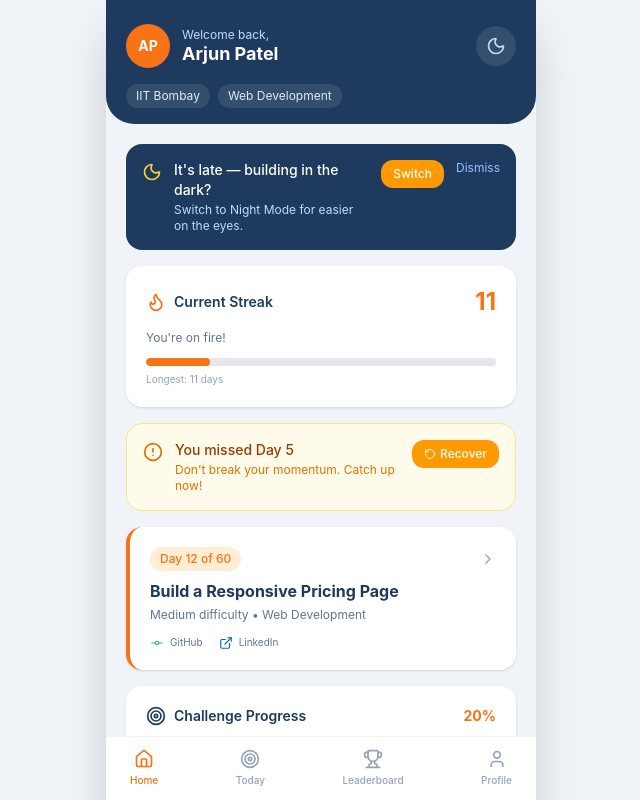
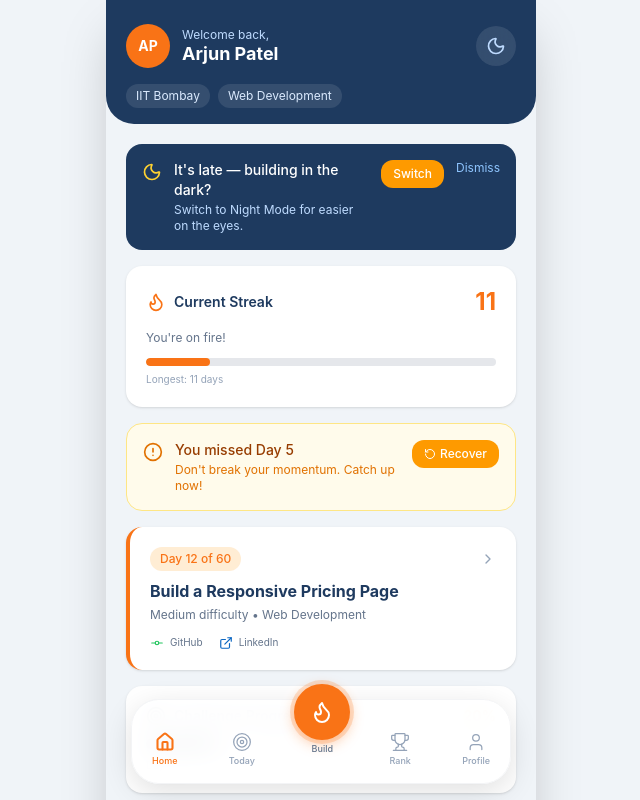
Before and after one commit to mohdshihan8/abtalks-redesign, a Next.js app: page /dashboard in a window 1280 px wide. Shown: the top 800 px of the page, without its empty margins (319-959 px from the left). Built offline with nearby package versions, Linux system fonts and the light colour scheme.

Commit message:
Add floating pill BottomNav with center FAB across all pages

```diff
--- a/src/app/dashboard/page.tsx
+++ b/src/app/dashboard/page.tsx
@@ -1,5 +1,6 @@
 'use client';
 
+import BottomNav from '@/components/BottomNav';
 import { useState, useEffect } from 'react';
 import Link from 'next/link';
 import { motion } from 'framer-motion';
@@ -67,7 +68,7 @@ export default function DashboardPage() {
   };
 
   return (
-    <main className={`min-h-screen pb-28 transition-colors ${nightMode ? 'bg-[#0f172a]' : 'bg-[#f0f4f8]'}`}>
+    <main className={`min-h-screen pb-24 transition-colors ${nightMode ? 'bg-[#0f172a]' : 'bg-[#f0f4f8]'}`}>
       {/* Header */}
       <header className={`px-5 pt-6 pb-4 ${nightMode ? 'bg-[#1e293b]' : 'bg-[#1e3a5f]'} rounded-b-[28px]`}>
         <div className="flex items-center justify-between mb-4">
@@ -314,25 +315,8 @@ export default function DashboardPage() {
         </motion.div>
       </motion.div>
 
-      {/* Bottom Navigation */}
-      <nav className={`fixed bottom-0 left-0 right-0 max-w-[430px] mx-auto ${nightMode ? 'bg-[#1e293b]' : 'bg-white'} border-t ${nightMode ? 'border-slate-700' : 'border-gray-100'} px-6 py-3 flex justify-between items-center z-50`}>
-        <Link href="/dashboard" className="flex flex-col items-center gap-1 text-[#f97316]">
-          <Home className="w-5 h-5" />
-          <span className="text-[10px] font-medium">Home</span>
-        </Link>
-        <Link href={`/day/${student.currentDay}`} className={`flex flex-col items-center gap-1 ${nightMode ? 'text-slate-400' : 'text-[#94a3b8]'}`}>
-          <Target className="w-5 h-5" />
-          <span className="text-[10px] font-medium">Today</span>
-        </Link>
-        <Link href="/" className={`flex flex-col items-center gap-1 ${nightMode ? 'text-slate-400' : 'text-[#94a3b8]'}`}>
-          <Trophy className="w-5 h-5" />
-          <span className="text-[10px] font-medium">Leaderboard</span>
-        </Link>
-        <Link href="/profile" className={`flex flex-col items-center gap-1 ${nightMode ? 'text-slate-400' : 'text-[#94a3b8]'}`}>
-          <User className="w-5 h-5" />
-          <span className="text-[10px] font-medium">Profile</span>
-        </Link>
-      </nav>
+                  {/* Bottom Navigation */}
+      <BottomNav nightMode={nightMode} activeTab="home" currentDay={student.currentDay} />
     </main>
   );
 }
--- a/src/app/day/[id]/page.tsx
+++ b/src/app/day/[id]/page.tsx
@@ -521,24 +521,7 @@ export default function DayPage() {
       </div>
 
       {/* Bottom Navigation */}
-      <nav className={`fixed bottom-0 left-0 right-0 max-w-[430px] mx-auto ${nightMode ? 'bg-[#1e293b]' : 'bg-white'} border-t ${nightMode ? 'border-slate-700' : 'border-gray-100'} px-6 py-3 flex justify-between items-center z-50`}>
-        <Link href="/dashboard" className={`flex flex-col items-center gap-1 ${nightMode ? 'text-slate-400' : 'text-[#94a3b8]'}`}>
-          <Home className="w-5 h-5" />
-          <span className="text-[10px] font-medium">Home</span>
-        </Link>
-        <Link href={`/day/${student.currentDay}`} className={`flex flex-col items-center gap-1 ${nightMode ? 'text-slate-400' : 'text-[#94a3b8]'}`}>
-          <Target className="w-5 h-5" />
-          <span className="text-[10px] font-medium">Today</span>
-        </Link>
-        <Link href="/" className={`flex flex-col items-center gap-1 ${nightMode ? 'text-slate-400' : 'text-[#94a3b8]'}`}>
-          <Trophy className="w-5 h-5" />
-          <span className="text-[10px] font-medium">Leaderboard</span>
-        </Link>
-        <Link href="/profile" className={`flex flex-col items-center gap-1 ${nightMode ? 'text-slate-400' : 'text-[#94a3b8]'}`}>
-          <User className="w-5 h-5" />
-          <span className="text-[10px] font-medium">Profile</span>
-        </Link>
-      </nav>
+      <BottomNav nightMode={nightMode} activeTab="today" currentDay={student.currentDay} />
     </main>
   );
 }
--- a/src/app/profile/page.tsx
+++ b/src/app/profile/page.tsx
@@ -1,5 +1,6 @@
 'use client';
 
+import BottomNav from '@/components/BottomNav';
 import { useState } from 'react';
 import Link from 'next/link';
 import {
@@ -133,24 +134,8 @@ export default function ProfilePage() {
         </div>
 
         {/* Bottom Navigation */}
-        <nav className={`fixed bottom-0 left-0 right-0 max-w-[430px] mx-auto ${nightMode ? 'bg-[#1e293b]' : 'bg-white'} border-t ${nightMode ? 'border-slate-700' : 'border-gray-100'} px-6 py-3 flex justify-between items-center z-50`}>
-          <Link href="/dashboard" className={`flex flex-col items-center gap-1 ${nightMode ? 'text-slate-400' : 'text-[#94a3b8]'}`}>
-            <Home className="w-5 h-5" />
-            <span className="text-[10px] font-medium">Home</span>
-          </Link>
-          <Link href={`/day/${student.currentDay}`} className={`flex flex-col items-center gap-1 ${nightMode ? 'text-slate-400' : 'text-[#94a3b8]'}`}>
-            <Target className="w-5 h-5" />
-            <span className="text-[10px] font-medium">Today</span>
-          </Link>
-          <Link href="/" className={`flex flex-col items-center gap-1 ${nightMode ? 'text-slate-400' : 'text-[#94a3b8]'}`}>
-            <Trophy className="w-5 h-5" />
-            <span className="text-[10px] font-medium">Leaderboard</span>
-          </Link>
-          <Link href="/profile" className="flex flex-col items-center gap-1 text-[#f97316]">
-            <User className="w-5 h-5" />
-            <span className="text-[10px] font-medium">Profile</span>
-          </Link>
-        </nav>
+                {/* Bottom Navigation */}
+        <BottomNav nightMode={nightMode} activeTab="profile" currentDay={student.currentDay} />
       </main>
     );
   }
@@ -276,24 +261,7 @@ export default function ProfilePage() {
       </div>
 
       {/* Bottom Navigation */}
-      <nav className={`fixed bottom-0 left-0 right-0 max-w-[430px] mx-auto ${nightMode ? 'bg-[#1e293b]' : 'bg-white'} border-t ${nightMode ? 'border-slate-700' : 'border-gray-100'} px-6 py-3 flex justify-between items-center z-50`}>
-        <Link href="/dashboard" className={`flex flex-col items-center gap-1 ${nightMode ? 'text-slate-400' : 'text-[#94a3b8]'}`}>
-          <Home className="w-5 h-5" />
-          <span className="text-[10px] font-medium">Home</span>
-        </Link>
-        <Link href={`/day/${student.currentDay}`} className={`flex flex-col items-center gap-1 ${nightMode ? 'text-slate-400' : 'text-[#94a3b8]'}`}>
-          <Target className="w-5 h-5" />
-          <span className="text-[10px] font-medium">Today</span>
-        </Link>
-        <Link href="/" className={`flex flex-col items-center gap-1 ${nightMode ? 'text-slate-400' : 'text-[#94a3b8]'}`}>
-          <Trophy className="w-5 h-5" />
-          <span className="text-[10px] font-medium">Leaderboard</span>
-        </Link>
-        <Link href="/profile" className="flex flex-col items-center gap-1 text-[#f97316]">
-          <User className="w-5 h-5" />
-          <span className="text-[10px] font-medium">Profile</span>
-        </Link>
-      </nav>
+      <BottomNav nightMode={nightMode} activeTab="profile" currentDay={student.currentDay} />
     </main>
   );
 }
--- /dev/null
+++ b/src/components/BottomNav.tsx
@@ -0,0 +1,78 @@
+'use client';
+
+import Link from 'next/link';
+import { Home, Target, Trophy, User, Flame } from 'lucide-react';
+
+interface BottomNavProps {
+  nightMode: boolean;
+  activeTab: 'home' | 'today' | 'leaderboard' | 'profile';
+  currentDay: number;
+}
+
+export default function BottomNav({ nightMode, activeTab, currentDay }: BottomNavProps) {
+  const inactiveClass = nightMode ? 'text-slate-500' : 'text-[#94a3b8]';
+  const activeClass = 'text-[#f97316]';
+
+  return (
+    <div className="fixed bottom-4 left-0 right-0 z-50 flex justify-center px-4">
+      <nav
+        className={`flex items-end justify-between gap-1 px-2 pb-2 pt-1 rounded-[28px] shadow-[0_8px_30px_rgb(0,0,0,0.12)] backdrop-blur-md ${
+          nightMode ? 'bg-[#1e293b]/95 border border-slate-700' : 'bg-white/95 border border-gray-100'
+        }`}
+        style={{ maxWidth: '380px', width: '100%' }}
+      >
+        <Link
+          href="/dashboard"
+          className={`flex flex-col items-center gap-0.5 py-2 px-3 rounded-2xl transition-colors ${
+            activeTab === 'home' ? activeClass : inactiveClass
+          }`}
+        >
+          <Home className="w-5 h-5" strokeWidth={activeTab === 'home' ? 2.5 : 1.5} />
+          <span className="text-[9px] font-medium">Home</span>
+        </Link>
+
+        <Link
+          href={`/day/${currentDay}`}
+          className={`flex flex-col items-center gap-0.5 py-2 px-3 rounded-2xl transition-colors ${
+            activeTab === 'today' ? activeClass : inactiveClass
+          }`}
+        >
+          <Target className="w-5 h-5" strokeWidth={activeTab === 'today' ? 2.5 : 1.5} />
+          <span className="text-[9px] font-medium">Today</span>
+        </Link>
+
+        <Link
+          href={`/day/${currentDay}`}
+          className="relative -top-5 flex flex-col items-center"
+        >
+          <div className="w-14 h-14 bg-[#f97316] rounded-full flex items-center justify-center shadow-[0_4px_14px_rgba(249,115,22,0.4)] border-4 border-[#f97316] ring-4 ring-[#f97316]/20 transition-transform active:scale-95">
+            <Flame className="w-6 h-6 text-white" strokeWidth={2} />
+          </div>
+          <span className={`text-[9px] font-medium mt-0.5 ${nightMode ? 'text-slate-400' : 'text-[#64748b]'}`}>
+            Build
+          </span>
+        </Link>
+
+        <Link
+          href="/"
+          className={`flex flex-col items-center gap-0.5 py-2 px-3 rounded-2xl transition-colors ${
+            activeTab === 'leaderboard' ? activeClass : inactiveClass
+          }`}
+        >
+          <Trophy className="w-5 h-5" strokeWidth={activeTab === 'leaderboard' ? 2.5 : 1.5} />
+          <span className="text-[9px] font-medium">Rank</span>
+        </Link>
+
+        <Link
+          href="/profile"
+          className={`flex flex-col items-center gap-0.5 py-2 px-3 rounded-2xl transition-colors ${
+            activeTab === 'profile' ? activeClass : inactiveClass
+          }`}
+        >
+          <User className="w-5 h-5" strokeWidth={activeTab === 'profile' ? 2.5 : 1.5} />
+          <span className="text-[9px] font-medium">Profile</span>
+        </Link>
+      </nav>
+    </div>
+  );
+}
```
